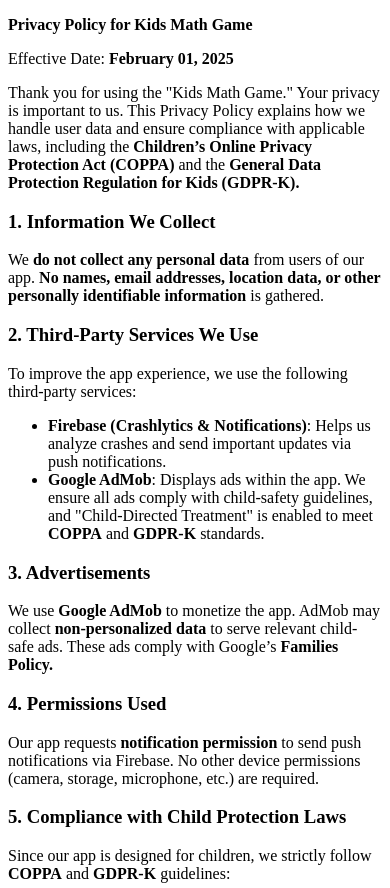
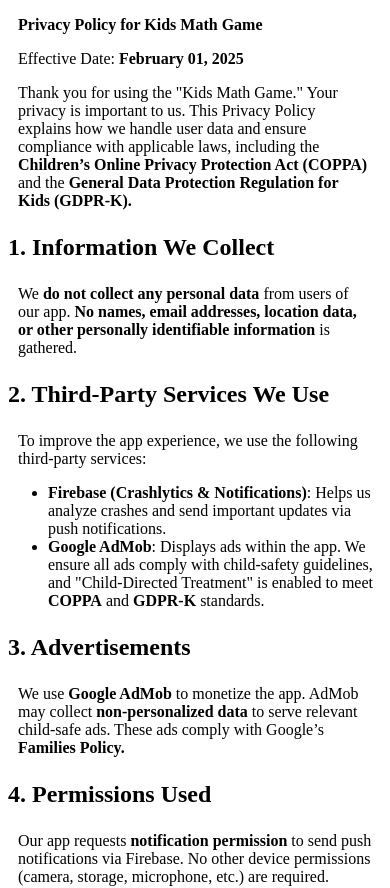
Before and after one commit to softmobixbd/kids-math-privacy, a plain HTML site: page index.html in a window 390 px wide. Shown: the top 888 px of the page. Drawn offline with Linux system fonts and the light colour scheme.

Commit message:
Update index.html

```diff
--- a/index.html
+++ b/index.html
@@ -2,6 +2,20 @@
 <html>
 <head>
 <title>Privacy Policy</title>
+     <meta charset="UTF-8">
+    <meta name="viewport" content="width=device-width, initial-scale=1, minimum-scale=1">
+
+    <style>
+        @media (max-width: 400px) {
+            h3 {
+                font-size: 1.5em;
+            }
+            p {
+                font-size: 1em;
+                padding: 0 10px;
+            }
+        }
+    </style>
 </head>
 <body>
 
```
